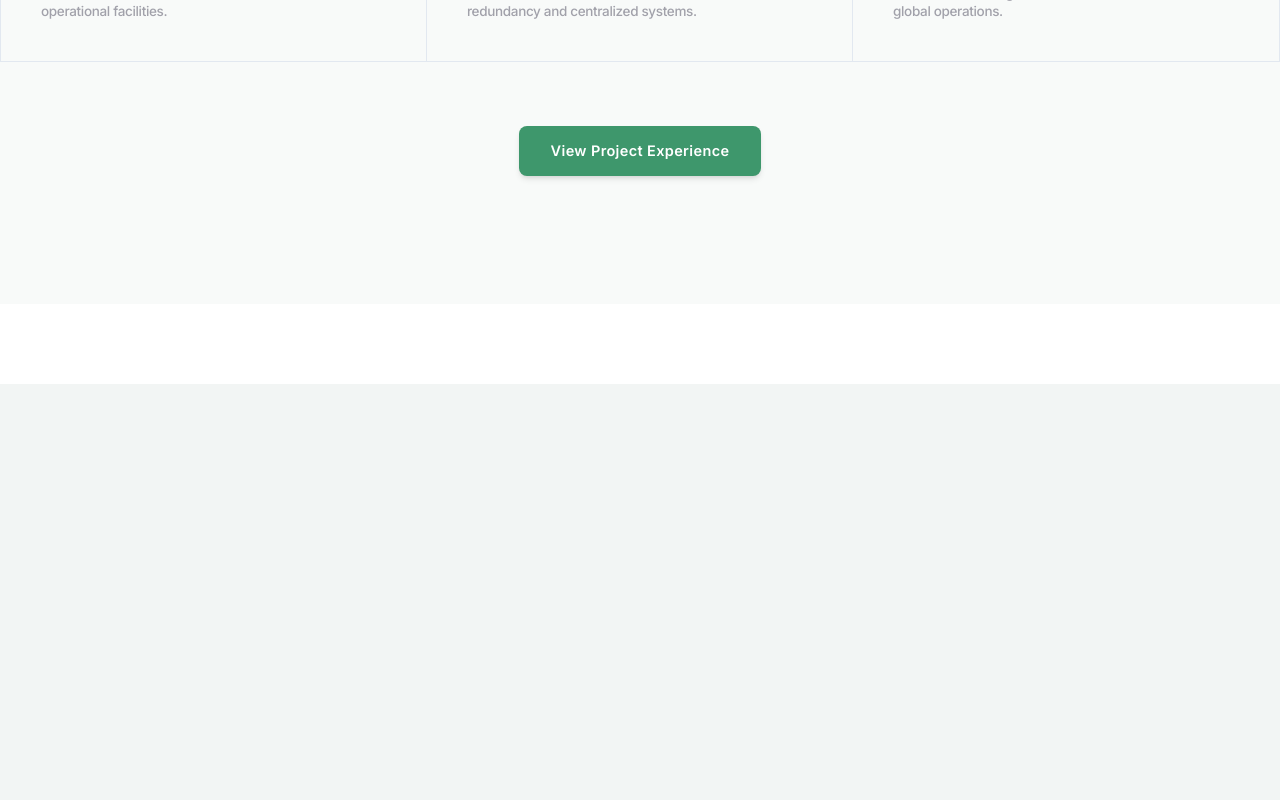
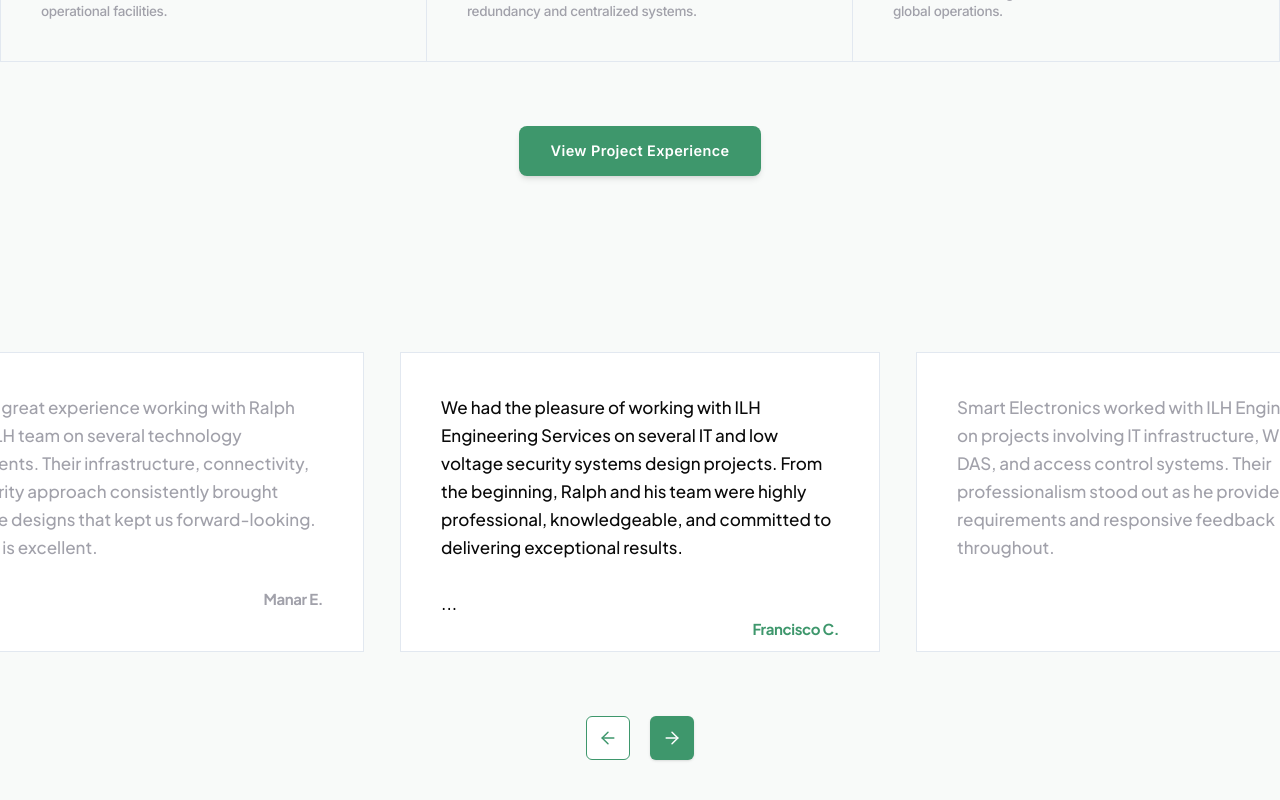
Before and after one commit to Yug210705/ILH_Engineering, a React (Vite) app: page / in a window 1280 px wide. Shown: the part 6596-7396 px from the top of the page. Before the commit the page ends 6980 px from the top, so only its background shows below. Built offline with nearby package versions, Linux system fonts and the light colour scheme.

Commit message:
Create sophisticated absolute-positioned sliding Testimonial carousel

```diff
--- a/src/App.jsx
+++ b/src/App.jsx
@@ -5,6 +5,7 @@ import DesignRisk from './components/DesignRisk';
 import Philosophy from './components/Philosophy';
 import Capabilities from './components/Capabilities';
 import ProjectExperience from './components/ProjectExperience';
+import Testimonials from './components/Testimonials';
 
 function App() {
   return (
@@ -16,6 +17,7 @@ function App() {
       <Philosophy />
       <Capabilities />
       <ProjectExperience />
+      <Testimonials />
     </div>
   );
 }
--- /dev/null
+++ b/src/components/Testimonials.jsx
@@ -0,0 +1,94 @@
+import { ArrowLeft, ArrowRight } from 'lucide-react';
+import { useState } from 'react';
+import { motion } from 'framer-motion';
+
+export default function Testimonials() {
+  const [activeIndex, setActiveIndex] = useState(1);
+
+  const testimonials = [
+    {
+      quote: "We had a great experience working with Ralph and the ILH team on several technology deployments. Their infrastructure, connectivity, and security approach consistently brought innovative designs that kept us forward-looking. The team is excellent.",
+      author: "Manar E."
+    },
+    {
+      quote: "We had the pleasure of working with ILH Engineering Services on several IT and low voltage security systems design projects. From the beginning, Ralph and his team were highly professional, knowledgeable, and committed to delivering exceptional results.\n\n...",
+      author: "Francisco C."
+    },
+    {
+      quote: "Smart Electronics worked with ILH Engineering on projects involving IT infrastructure, Wi-Fi & DAS, and access control systems. Their professionalism stood out as he provided clear requirements and responsive feedback throughout.",
+      author: "David M."
+    },
+    {
+      quote: "The strategic impact of their engineering methodology goes beyond simple deployments. They fundamentally restructured our backup power planning, leading to a zero-downtime quarter.",
+      author: "Sarah J."
+    }
+  ];
+
+  const CARD_WIDTH = 480;
+  const GAP = 36;
+  const OFFSET = CARD_WIDTH + GAP;
+
+  return (
+    <section className="w-full relative overflow-hidden bg-[#f8faf9] pt-12 pb-32">
+
+       {/* Full Width Overflow Track */}
+       <div className="w-full relative h-[300px] flex items-center justify-center">
+          {testimonials.map((t, idx) => {
+             const dist = idx - activeIndex;
+             const translateX = dist * OFFSET;
+
+             return (
+               <div
+                 key={idx}
+                 className="absolute w-[360px] md:w-[480px] h-[300px] bg-white border border-[#e2e8f0] p-8 md:p-10 flex flex-col justify-between transition-all duration-[600ms] ease-[cubic-bezier(0.2,0.8,0.2,1)] will-change-transform z-10"
+                 style={{
+                   transform: `translate(${translateX}px, -50%)`,
+                   top: '50%',
+                   opacity: Math.abs(dist) > 2 ? 0 : 1
+                 }}
+               >
+                  <p
+                    style={{ fontFamily: "'Plus Jakarta Sans', sans-serif" }}
+                    className={`text-[15px] md:text-[17px] leading-[1.65] whitespace-pre-line transition-colors duration-[600ms] ${dist === 0 ? 'text-[#0a0a0a] font-[500]' : 'text-[#a1a1aa] font-[500]'}`}
+                  >
+                    {t.quote}
+                  </p>
+
+                  <div className="w-full text-right mt-auto">
+                     <span style={{ fontFamily: "'Plus Jakarta Sans', sans-serif" }} className={`transition-colors duration-[600ms] font-[700] text-[15px] tracking-tight ${dist === 0 ? 'text-[#3e976c]' : 'text-[#a1a1aa]'}`}>
+                        {t.author}
+                     </span>
+                  </div>
+               </div>
+             );
+          })}
+       </div>
+
+       {/* Navigation Layer */}
+       <motion.div
+         initial={{ opacity: 0, y: 15 }}
+         whileInView={{ opacity: 1, y: 0 }}
+         viewport={{ once: true }}
+         transition={{ duration: 0.6, delay: 0.2 }}
+         className="flex items-center gap-5 mt-16 justify-center relative z-20"
+       >
+          <button
+             onClick={() => setActiveIndex(Math.max(0, activeIndex - 1))}
+             disabled={activeIndex === 0}
+             className={`w-[44px] h-[44px] rounded-[6px] border border-[#3e976c] flex items-center justify-center transition-all duration-300 ${activeIndex === 0 ? 'opacity-40 cursor-not-allowed bg-white text-[#3e976c]' : 'hover:bg-[#edf2f0] hover:scale-105 active:scale-95 cursor-pointer bg-white text-[#3e976c]'}`}
+          >
+             <ArrowLeft size={20} strokeWidth={1.75} />
+          </button>
+
+          <button
+             onClick={() => setActiveIndex(Math.min(testimonials.length - 1, activeIndex + 1))}
+             disabled={activeIndex === testimonials.length - 1}
+             className={`w-[44px] h-[44px] rounded-[6px] flex items-center justify-center transition-all duration-300 shadow-sm ${activeIndex === testimonials.length - 1 ? 'opacity-40 cursor-not-allowed bg-[#3e976c] text-white' : 'bg-[#3e976c] hover:bg-[#34835d] hover:scale-105 active:scale-95 cursor-pointer text-white hover:shadow-md'}`}
+          >
+             <ArrowRight size={20} strokeWidth={1.75} />
+          </button>
+       </motion.div>
+
+    </section>
+  );
+}
```
